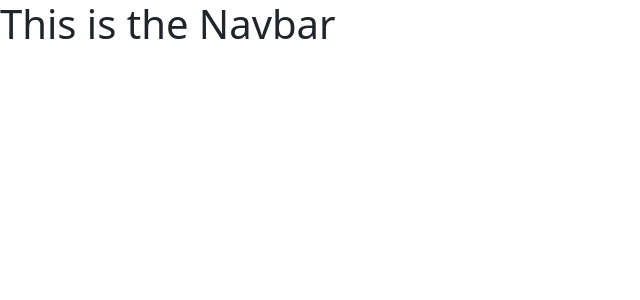
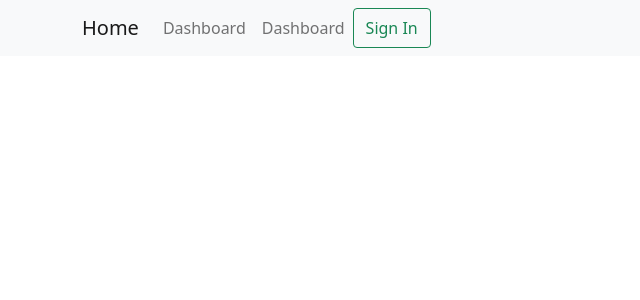
Before and after one commit to douglas86/personal-link-tracker, a Next.js app: page / in a window 1280 px wide. Shown: the top 300 px of the page, without its empty margins (0-640 px from the left). Built offline with nearby package versions, Linux system fonts and the light colour scheme.

Commit message:
Created the navbar and updated the readme file

```diff
--- a/components/Navbar.jsx
+++ b/components/Navbar.jsx
@@ -1,9 +1,29 @@
-const Navbar = () => {
-	return (
-		<div>
-			<h1>This is the Navbar</h1>
-		</div>
-	);
+import { Navbar, Nav, Container, Button } from 'react-bootstrap';
+import Link from 'next/link';
+
+const NavBar = () => {
+    return (
+        <>
+            <Navbar bg="light" variant="light">
+                <Container>
+                    <Link href="#nav" passHref>
+                        <Navbar.Brand>Home</Navbar.Brand>
+                    </Link>
+                    <Nav className="me-auto">
+                        <Link href="#dashboard" passHref>
+                            <Nav.Link>Dashboard</Nav.Link>
+                        </Link>
+                        <Link href="#home" passHref>
+                            <Nav.Link>Dashboard</Nav.Link>
+                        </Link>
+                        <Button className="justify-content-right" variant="outline-success">
+                            Sign In
+                        </Button>
+                    </Nav>
+                </Container>
+            </Navbar>
+        </>
+    );
 };
 
-export default Navbar;
+export default NavBar;
```
Also changed, not shown: 1 other file (tests, documents, lock files or other folders).
